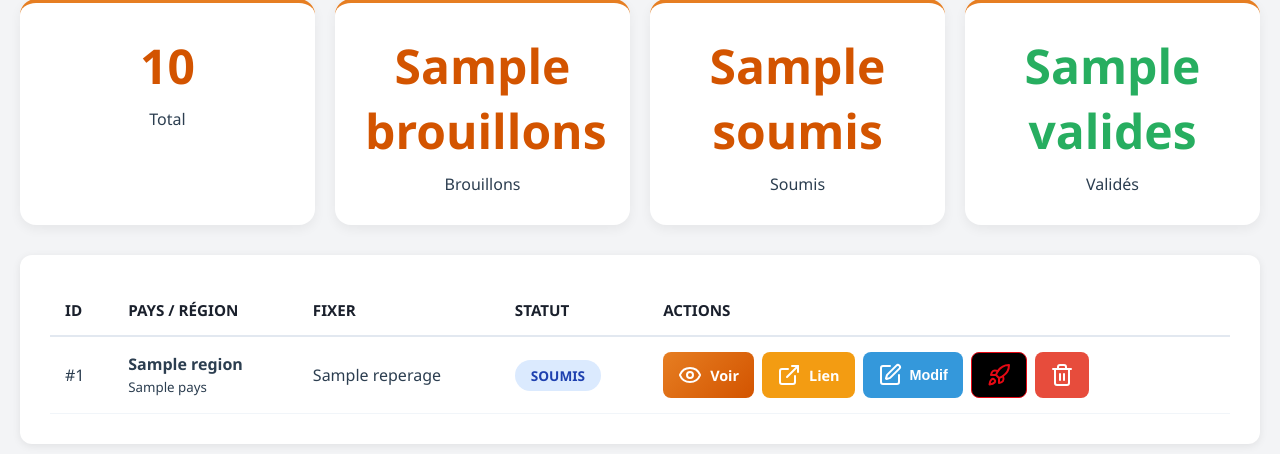
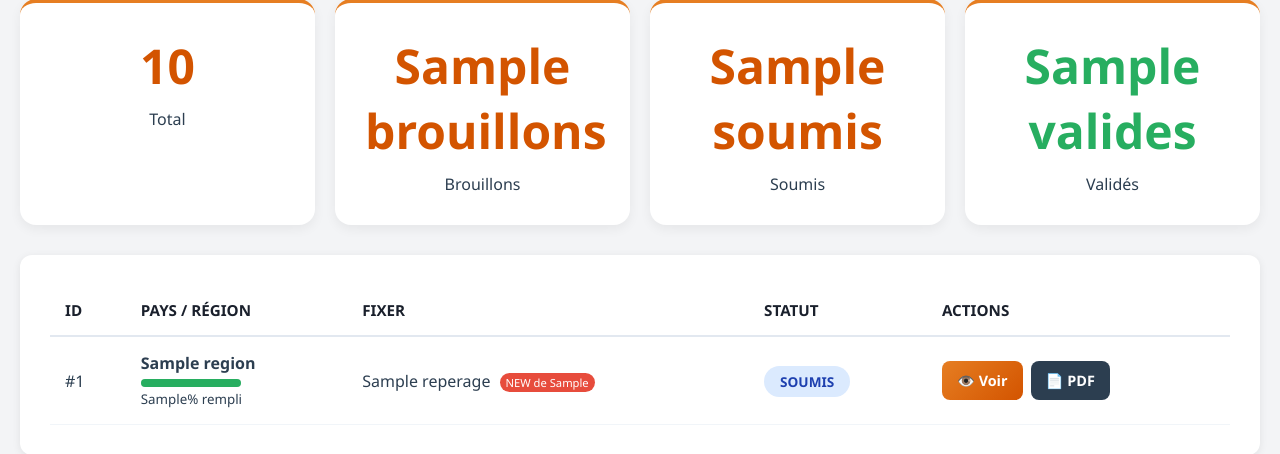
Before and after one commit to mediances-ops/rk2, a Flask app: template templates/admin_dashboard.html in a window 1280 px wide. Shown: the part 307-761 px from the top of the page. Run offline with Flask 3, Linux system fonts and the light colour scheme; the template is opened without the code that fills it: most values are stand-ins (such as "Sample title", 1, 10 or a date in 2020); parts of the project's set-up code (start-up, migrations or seed data) failed here and were passed over.

Commit message:
Update admin_dashboard.html

```diff
--- a/templates/admin_dashboard.html
+++ b/templates/admin_dashboard.html
@@ -96,16 +96,29 @@
     {% set rep = item.reperage %}
     <tr>
         <td>#{{ rep.id }}</td>
-                        <td><strong>{{ rep.region }}</strong><br><small>{{ rep.pays }}</small></td>
-                        <td>{{ rep.fixer_nom }}</td>
+        <td>
+            <strong>{{ rep.region }}</strong>
+            <!-- JAUGE DE PROGRESSION -->
+            <div style="width: 100px; background: #eee; height: 8px; border-radius: 4px; margin-top: 5px;">
+                <div style="width: {{ rep.progression_pourcent }}%; background: #27ae60; height: 100%; border-radius: 4px;"></div>
+            </div>
+            <small>{{ rep.progression_pourcent }}% rempli</small>
+        </td>
+        <td>
+            {{ rep.fixer_nom }}
+            <!-- NOTIFICATION CHAT -->
+            {% if rep.unread_count > 0 %}
+            <span style="background: #e74c3c; color: white; padding: 2px 6px; border-radius: 10px; font-size: 0.7rem; margin-left: 5px;">
+                NEW de {{ rep.last_sender }}
+            </span>
+            {% endif %}
+        </td>
         <td><span class="badge badge-{{ rep.statut }}">{{ rep.statut }}</span></td>
         <td>
             <div style="display: flex; gap: 8px;">
-                                <a href="/admin/reperage/{{ rep.id }}" class="btn btn-primary btn-small"><i data-lucide="eye"></i> Voir</a>
-                                <a href="/formulaire/{{ rep.token }}" class="btn btn-info btn-small" style="background:#f39c12;" target="_blank"><i data-lucide="external-link"></i> Lien</a>
-                                <button onclick="openModalModifier({{ rep.id }})" class="btn btn-info btn-small"><i data-lucide="edit"></i> Modif</button>
-                                <button onclick="sendToIA({{ rep.id }})" class="btn btn-ia btn-small"><i data-lucide="rocket"></i></button>
-                                <button onclick="confirmerSuppression({{ rep.id }}, '{{ rep.region }}')" class="btn btn-danger btn-small"><i data-lucide="trash-2"></i></button>
+                <a href="/admin/reperage/{{ rep.id }}" class="btn btn-primary btn-small">👁️ Voir</a>
+                <a href="/admin/reperage/{{ rep.id }}/pdf" class="btn btn-secondary btn-small">📄 PDF</a>
+                <!-- ... autres boutons -->
             </div>
         </td>
     </tr>
```
Lines whose indentation alone changed are shown as unchanged.
